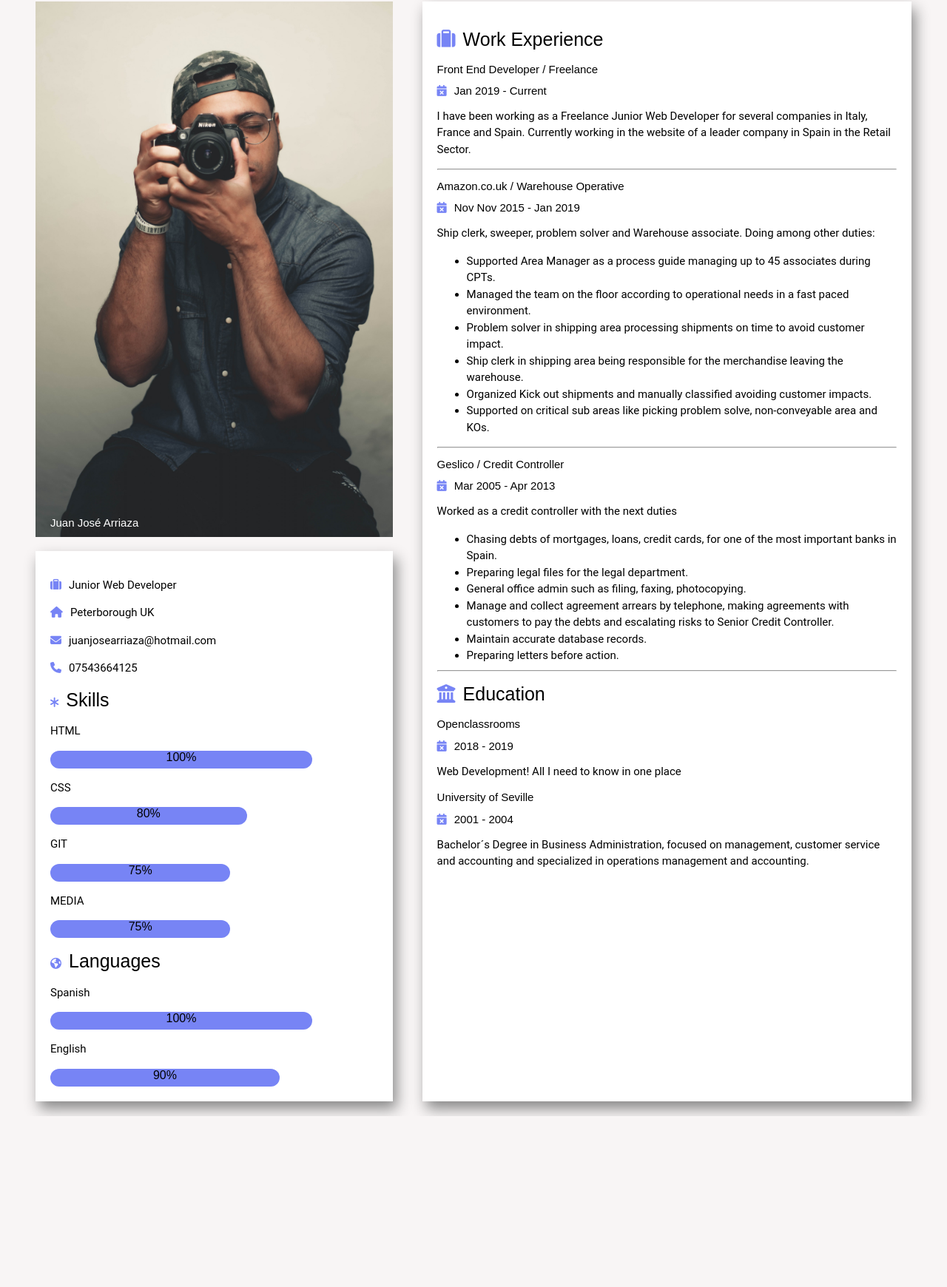
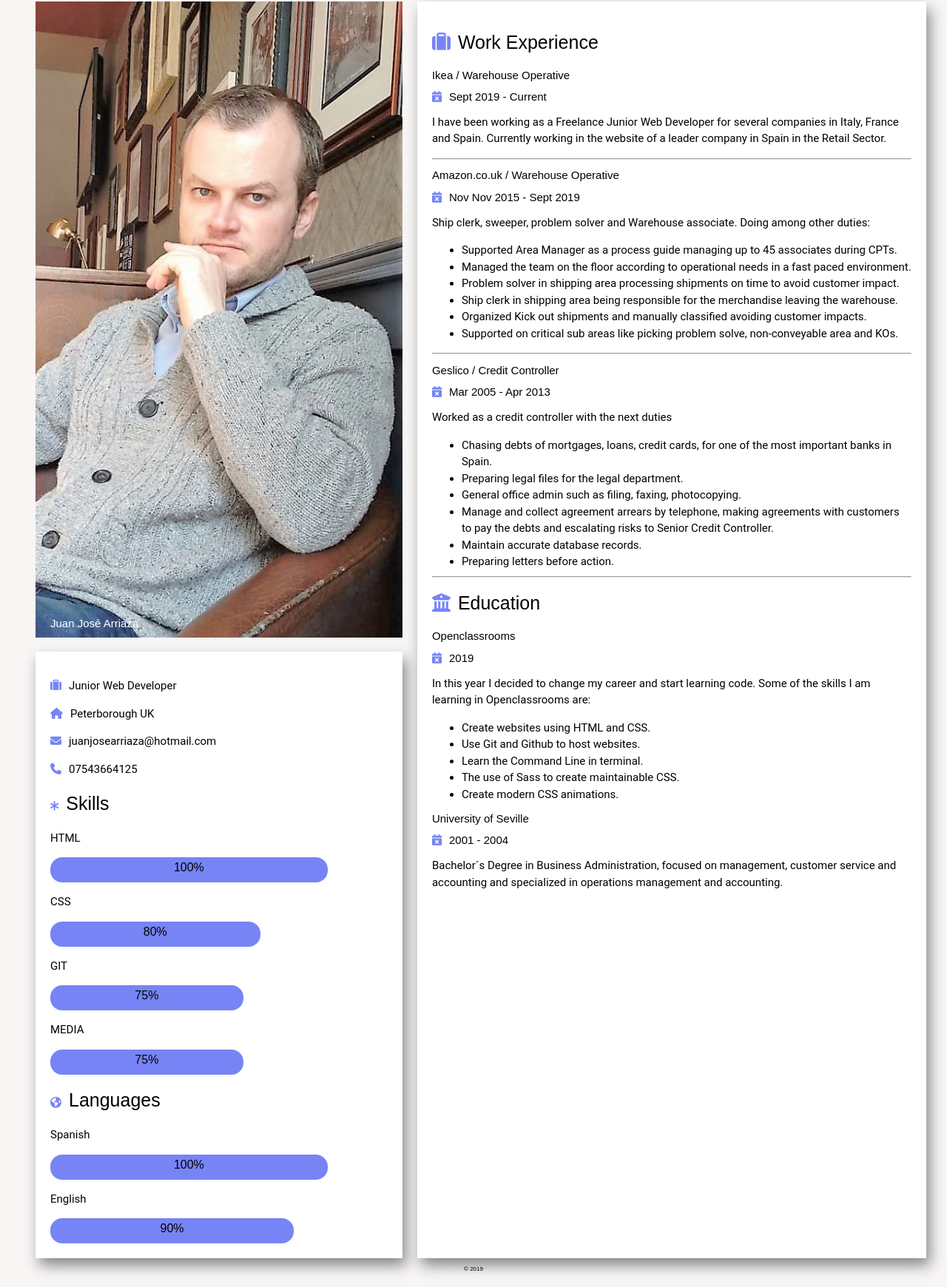
Before and after one commit to juanjosearriaza/turnyourresumeintoawebsite, a plain HTML site: page index.html in a window 1280 px wide. Shown: the part 18-1758 px from the top of the page at 74% size. Before the commit the page ends 1527 px from the top, so only its background shows below. Drawn offline with Linux system fonts and the light colour scheme.

Commit message:
add 3 files

```diff
--- a/css/style.css
+++ b/css/style.css
@@ -7,17 +7,15 @@ body {
  }
 
 .container {
-
-  margin: 20px 40px;
+  margin: 20px 20px;
   display: grid;
-  grid-template: repeat (3, 100px) / (3, 1fr);
+  grid-template: repeat (4, 1fr) / repeat (3, 1fr);
   grid-template-areas:
    "a c c"
    "b c c"
    "b c c"
-
+   "f f f"
   }
-
 
 
 #name {
@@ -46,32 +44,34 @@ p {
   line-height: 1.5;
   background-color: white
   }
-#a {
+#part-a {
   grid-area: a;
-  margin-right: 20px;
+  margin-left: 20px;
 
 }
 
-#b {
+#part-b {
   background-color: white;
   grid-area: b;
-  margin-right: 20px;
-  border: 0,2px solid;
+  margin-left: 20px;
   padding: 10px;
   box-shadow: 5px 10px 18px #888888;
   padding: 20px;
 
 }
 
-#c {
+#part-c {
   background-color: white;
   grid-area: c;
   margin-left: 20px;
-  border: 0,2px solid;
-  padding: 10px;
   box-shadow: 5px 10px 18px #888888;
   padding: 20px;
 
+}
+footer {
+  grid-area: f;
+  text-align: center;
+  margin-top: 10px;
 }
 .margin-right{
   margin-right: 10px;
@@ -92,6 +92,7 @@ p {
   background-color: rgb(119, 132, 245);
   font-size: 16px;
   text-align: center;
+  padding: 5px;
 }
 .css {
   border-radius: 16px;
@@ -100,6 +101,7 @@ p {
   background-color: rgb(119, 132, 245);
   font-size: 16px;
   text-align: center;
+  padding: 5px;
 }
 .git {
   border-radius: 16px;
@@ -108,6 +110,7 @@ p {
   background-color: rgb(119, 132, 245);
   font-size: 16px;
   text-align: center;
+  padding: 5px;
 }
 .media {
   border-radius: 16px;
@@ -116,6 +119,7 @@ p {
   background-color: rgb(119, 132, 245);
   font-size: 16px;
   text-align: center;
+  padding: 5px;
 }
 .spanish {
     border-radius: 16px;
@@ -124,6 +128,8 @@ p {
     background-color: rgb(119, 132, 245);
     font-size: 16px;
     text-align: center;
+    padding: 5px;
+
 }
 .english {
   border-radius: 16px;
@@ -132,6 +138,7 @@ p {
   background-color: rgb(119, 132, 245);
   font-size: 16px;
   text-align: center;
+  padding: 5px;
 }
 h1{
   font-size: 25px;
@@ -146,21 +153,18 @@ h2 {
 @media only screen and (min-width: 320px) and (max-width: 479px) {
   .container {
     width: 100%;
-    margin: 20px 20px;
+    grid-gap: 10px;
     display: grid;
-    grid-template-rows: 1, auto;
-    grid-template-columns: 3, auto;
+    grid-template-rows: 1fr;
+    grid-template-columns: repeat(4, auto);
     grid-template-areas:
    "a"
    "b"
    "c"
+   "f"
 
   }
-  #c {
-    margin-left: 0;
-    width: 83%;
-    margin-top: 20px;
-  }
+
   img {
     width: 100%;
 
--- a/index.html
+++ b/index.html
@@ -1,5 +1,6 @@
 <!DOCTYPE html>
 <html lang="en">
+
 <head>
     <script src="https://kit.fontawesome.com/0127cc7a74.js" crossorigin="anonymous"></script>
     <meta charset="UTF-8">
@@ -8,13 +9,14 @@
     <link rel="stylesheet" href="css/style.css" type="text/css">
     <title>Juan Jose Arriaza</title>
 </head>
+
 <body>
     <div class="container">
-        <div id="a">
-            <img src="shot.jpg" style="width:100%" alt="Avatar">
+        <aside id="part-a">
+            <img src="image.jpeg" style="width:100%" alt="Avatar">
             <div id="name">Juan José Arriaza</div>
-        </div>
-        <div id="b">
+        </aside>
+        <section id="part-b">
             <p><i class="fas fa-suitcase margin-right"></i>Junior Web Developer</p>
             <p><i class="fa fa-home margin-right"></i>Peterborough UK</p>
             <p><i class="fa fa-envelope margin-right"></i>juanjosearriaza@hotmail.com</p>
@@ -37,15 +39,16 @@
 
 
 
-        </div>
-        <div id="c">
+        </section>
+        <section id="part-c">
             <h1><i class="fa fa-suitcase margin-right-h1"></i>Work Experience</h1>
-                <h2>Front End Developer / Freelance</h2>
-                <h2><i class="fas fa-calendar-times margin-right"></i>Jan 2019 - Current</h2>
-                <p>I have been working as a Freelance Junior Web Developer for several companies in Italy, France and Spain. Currently working in the website of a leader company in Spain in the Retail Sector.</p>
+            <h2>Ikea / Warehouse Operative</h2>
+            <h2><i class="fas fa-calendar-times margin-right"></i>Sept 2019 - Current</h2>
+            <p>I have been working as a Freelance Junior Web Developer for several companies in Italy, France and Spain.
+                Currently working in the website of a leader company in Spain in the Retail Sector.</p>
             <hr>
             <h2>Amazon.co.uk / Warehouse Operative</h2>
-                <h2><i class="fas fa-calendar-times margin-right"></i>Nov Nov 2015 - Jan 2019</h2>
+            <h2><i class="fas fa-calendar-times margin-right"></i>Nov Nov 2015 - Sept 2019</h2>
             <p>Ship clerk, sweeper, problem solver and Warehouse associate. Doing among other duties:
                 <ul>
                     <li>Supported Area Manager as a process guide managing up to 45 associates during CPTs.</li>
@@ -61,25 +64,38 @@
             <h2><i class="fas fa-calendar-times margin-right"></i>Mar 2005 - Apr 2013</h2>
             <p>Worked as a credit controller with the next duties
                 <ul>
-                         <li>Chasing debts of mortgages, loans, credit cards, for one of the most important banks in Spain.</li>
+                    <li>Chasing debts of mortgages, loans, credit cards, for one of the most important banks in Spain.
+                    </li>
                     <li>Preparing legal files for the legal department.</li>
                     <li>General office admin such as filing, faxing, photocopying.</li>
-                         <li>Manage and collect agreement arrears by telephone, making agreements with customers to pay the debts and escalating risks to Senior Credit Controller.</li>
+                    <li>Manage and collect agreement arrears by telephone, making agreements with customers to pay the
+                        debts and escalating risks to Senior Credit Controller.</li>
                     <li>Maintain accurate database records.</li>
                     <li>Preparing letters before action.</li>
                 </ul>
                 <hr>
                 <h1><i class="fas fa-university margin-right-h1"></i>Education</h1>
                 <h2>Openclassrooms</h2>
-                <h2><i class="fas fa-calendar-times margin-right"></i>2018 - 2019</h2>
-                    <p>Web Development! All I need to know in one place</p>
+                <h2><i class="fas fa-calendar-times margin-right"></i>2019</h2>
+                <p>In this year I decided to change my career and start learning code. Some of the skills I am learning in Openclassrooms are:</p>
+                <ul>
+                    <li>Create websites using HTML and CSS.</li>
+                    <li>Use Git and Github to host websites.</li>
+                    <li>Learn the Command Line in terminal.</li>
+                    <li>The use of Sass to create maintainable CSS.</li>
+                    <li>Create modern CSS animations.</li>
+
+                </ul>
                 <h2>University of Seville</h2>
                 <h2><i class="fas fa-calendar-times margin-right"></i>2001 - 2004</h2>
-                <p>Bachelor´s Degree in Business Administration, focused on management, customer service and accounting and specialized in operations management and accounting.</p>
+                <p>Bachelor´s Degree in Business Administration, focused on management, customer service and accounting
+                    and specialized in operations management and accounting.</p>
 
 
-        </div>
+        </section>
+        <footer>&copy; 2019</footer>
     </div>
 
 </body>
+
 </html>
```
Also changed, not shown: image.jpeg (added). Lines whose indentation alone changed are shown as unchanged.
